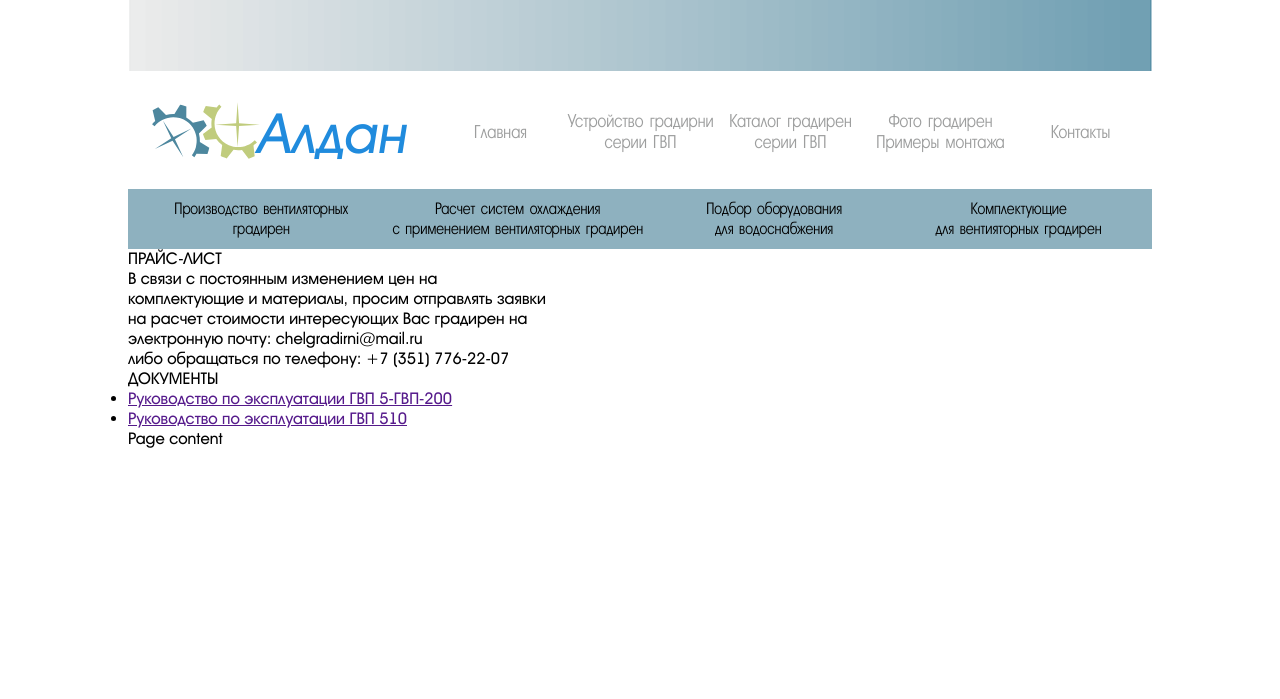
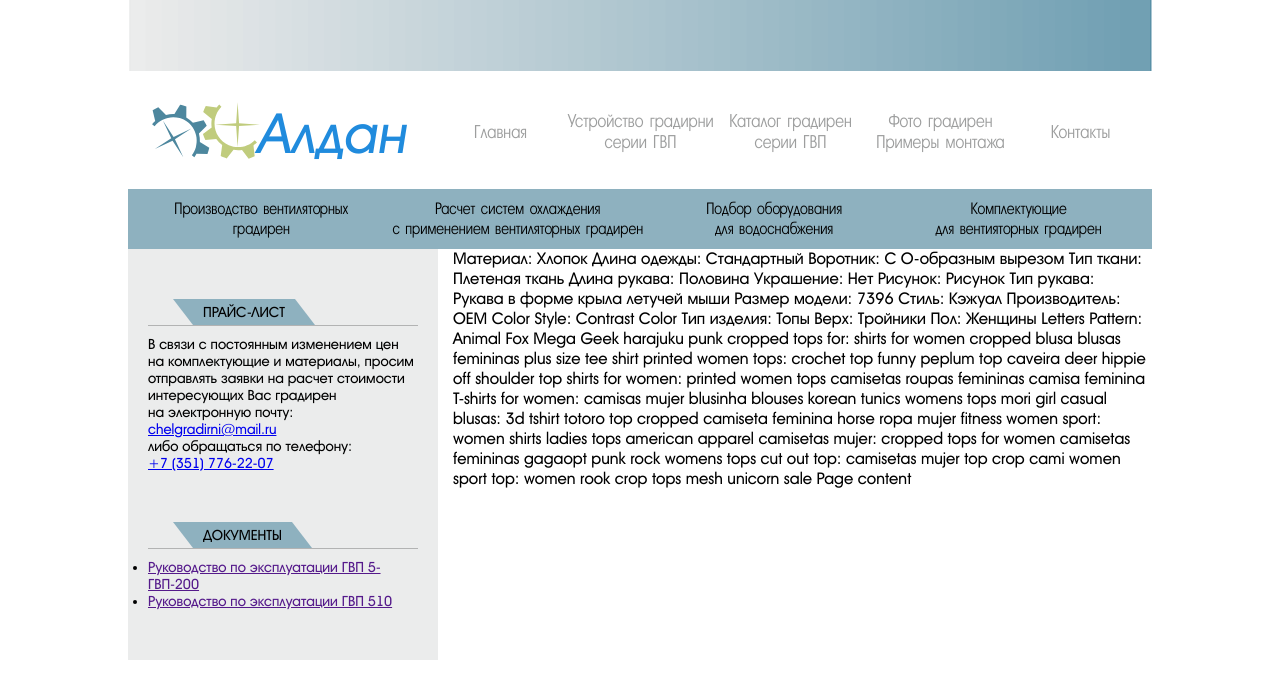
Before and after one commit to vikonnikov/chelgradirni, a Django app: page / in a window 1280 px wide. Shown: the top 699 px of the page. Run offline with Django 3.2, Linux system fonts and the light colour scheme.

Commit message:
sidebar styles

```diff
--- a/chelgradirni/core/static/core/css/styles.css
+++ b/chelgradirni/core/static/core/css/styles.css
@@ -94,3 +94,53 @@ body {
 	width: auto;
 	min-width: 227px;
 }
+.content__sidebar {
+	background: #EBECEC;
+	display: inline-block;
+	float: left;
+	padding: 0 20px;
+	width: 270px;
+}
+.content__main {
+	display: inline-block;
+	margin-left: 15px;
+	width: 696px;
+}
+.content-sidebar-el__title {
+	position: relative;
+	border-bottom: 1px solid #B2B3B3;
+}
+.content-sidebar__el {
+	margin: 50px 0;
+}
+.content-title span {
+	background: #8EB1BF;
+	display: inline-block;
+	font-size: 14px;
+	height: 16px;
+	margin-left: 45px;
+	padding: 5px 10px;
+}
+.content-title:before {
+	content: '';
+	width: 0;
+	height: 0;
+	border-style: solid;
+	border-width: 0 20px 26px 0;
+	border-color: transparent #8EB1BF transparent transparent;
+	left: 25px;
+	position: absolute;
+}
+.content-title:after {
+	content: '';
+	width: 0;
+	height: 0;
+	border-style: solid;
+	border-width: 26px 0 0 20px;
+	border-color: transparent transparent transparent #8EB1BF;
+	position: absolute;
+}
+.content-sidebar-el__text {
+	font-size: 14px;
+	margin-top: 10px;
+}
--- a/chelgradirni/templates/core/base.html
+++ b/chelgradirni/templates/core/base.html
@@ -57,16 +57,16 @@
 		<div class="content">
 			<div class="content__sidebar">
 				<div class="content-sidebar__el">
-					<div class="content-sidebar-el__title">
-						ПРАЙС-ЛИСТ
+					<div class="content-sidebar-el__title content-title">
+						<span>ПРАЙС-ЛИСТ</span>
 					</div>
 					<div class="content-sidebar-el__text">
-						В связи с постоянным изменением цен на<br/>комплектующие и материалы, просим отправлять заявки<br/>на расчет стоимости интересующих Вас градирен на<br/>электронную почту: chelgradirni@mail.ru<br/>либо обращаться по телефону: +7 (351) 776-22-07
+						В связи с постоянным изменением цен на&nbsp;комплектующие и&nbsp;материалы, просим отправлять заявки на&nbsp;расчет стоимости интересующих Вас градирен на&nbsp;электронную почту:<br/><a href='mailto: chelgradirni@mail.ru'>chelgradirni@mail.ru</a><br/>либо обращаться по&nbsp;телефону:<br/><a href="tel:+73517762207">+7 (351) 776-22-07</a>
 					</div>
 				</div>
 				<div class="content-sidebar__el">
-					<div class="content-sidebar-el__title">
-						ДОКУМЕНТЫ
+					<div class="content-sidebar-el__title content-title">
+						<span>ДОКУМЕНТЫ</span>
 					</div>
 					<div class="content-sidebar-el__text">
 						<ul>
@@ -80,7 +80,59 @@
 					</div>
 				</div>
 			</div>
-			{% block content %}{% endblock %}
+			<div class="content__main">
+			Материал:
+Хлопок
+Длина одежды:
+Стандартный
+Воротник:
+С О-образным вырезом
+Тип ткани:
+Плетеная ткань
+Длина рукава:
+Половина
+Украшение:
+Нет
+Рисунок:
+Рисунок
+Тип рукава:
+Рукава в форме крыла летучей мыши
+Размер модели:
+7396
+Стиль:
+Кэжуал
+Производитель:
+OEM
+Color Style:
+Contrast Color
+Тип изделия:
+Топы
+Верх:
+Тройники
+Пол:
+Женщины
+Letters Pattern:
+Animal Fox Mega Geek harajuku punk
+cropped tops for:
+shirts for women cropped blusa blusas femininas plus size tee shirt
+printed women tops:
+crochet top funny peplum top caveira deer hippie off shoulder top
+shirts for women:
+printed women tops camisetas roupas femininas camisa feminina
+T-shirts for women:
+camisas mujer blusinha blouses korean tunics womens tops mori girl
+casual blusas:
+3d tshirt totoro top cropped camiseta feminina horse ropa mujer
+fitness women sport:
+women shirts ladies tops american apparel
+camisetas mujer:
+cropped tops for women camisetas femininas gagaopt punk rock
+womens tops cut out top:
+camisetas mujer top crop
+cami women sport top:
+women rook crop tops mesh unicorn sale
+				{% block content %}{% endblock %}
+			</div>
 		</div>
 	</div>
 </body>
```
